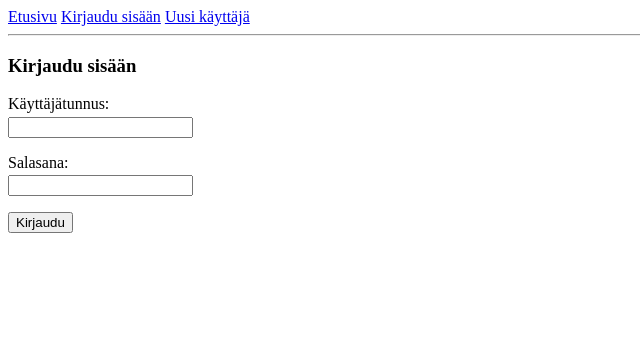
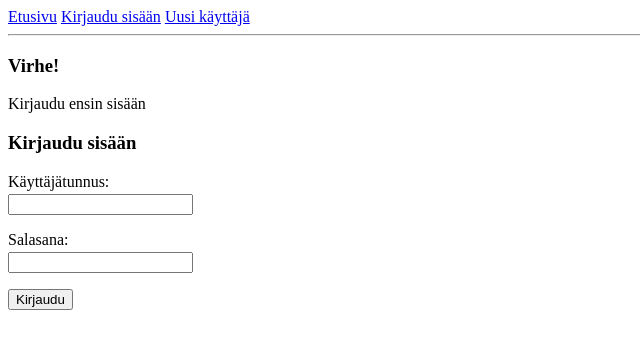
Before and after one commit to kluopaja/ajanvarausj-rjestelm-, a Flask app: page /new_poll in a window 1280 px wide. Shown: the top 349 px of the page, without its empty margins (0-640 px from the left). Run offline with Flask 2, Linux system fonts and the light colour scheme.

Commit message:
Add gunicorn to requirements.txt

```diff
--- a/requirements.txt
+++ b/requirements.txt
@@ -2,6 +2,7 @@ click==7.1.2
 Flask==1.1.2
 Flask-Login==0.5.0
 Flask-SQLAlchemy==2.4.4
+gunicorn==20.0.4
 itsdangerous==1.1.0
 Jinja2==2.11.2
 MarkupSafe==1.1.1
--- a/templates/login.html
+++ b/templates/login.html
@@ -1,9 +1,13 @@
 {% extends "base.html" %}
 {% block content %}
-<h3>Kirjaudu sisään</h3>
+{% if need_login_redirect %}
+<h3>Virhe!</h3>
+<p>Kirjaudu ensin sisään</p>
+{% endif %}
 {% if message  %}
 <p>{{ message }}</p>
 {% endif %}
+<h3>Kirjaudu sisään</h3>
 <form action="/login" method="post">
 <ul>
     <li>
```
